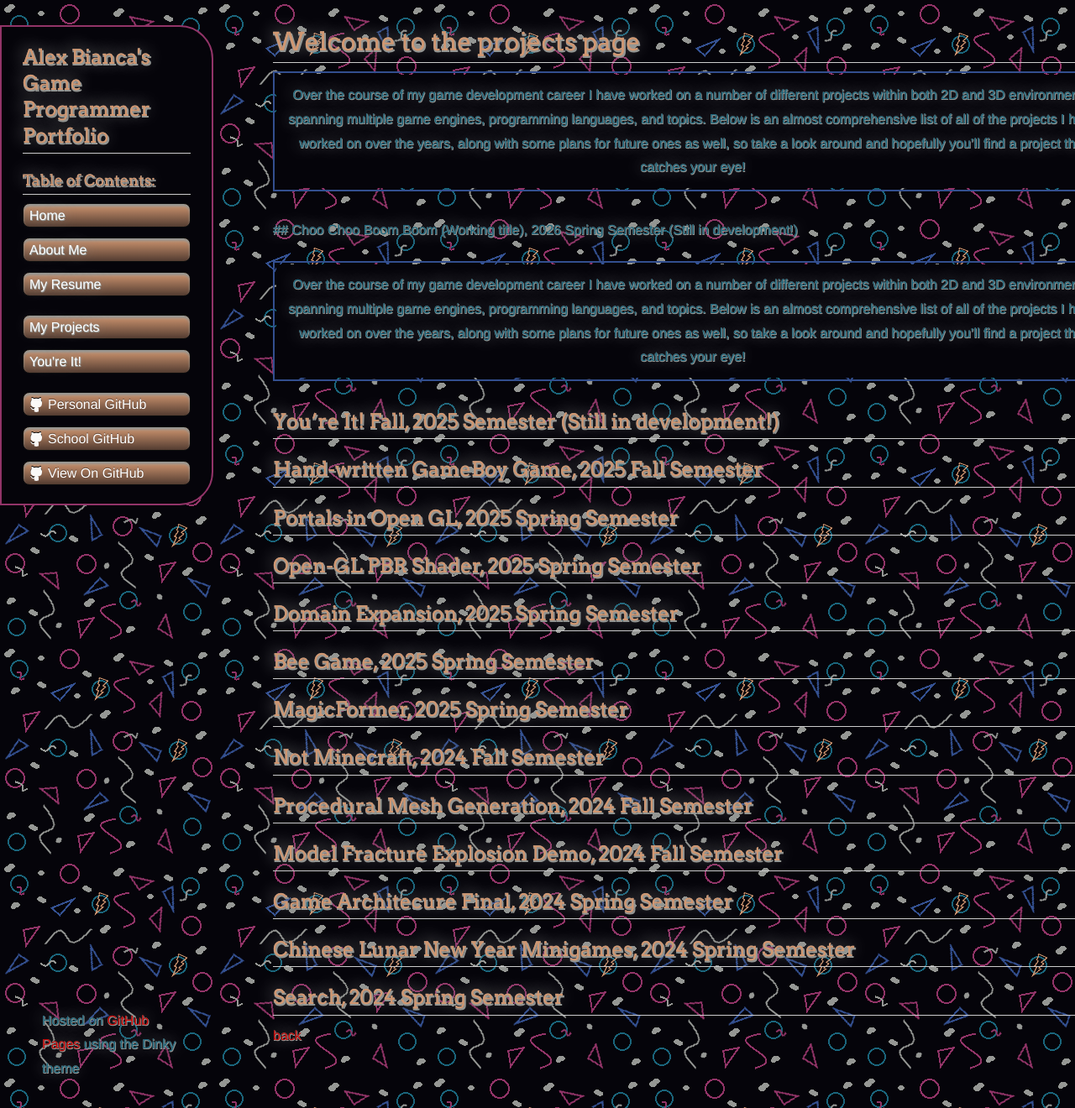
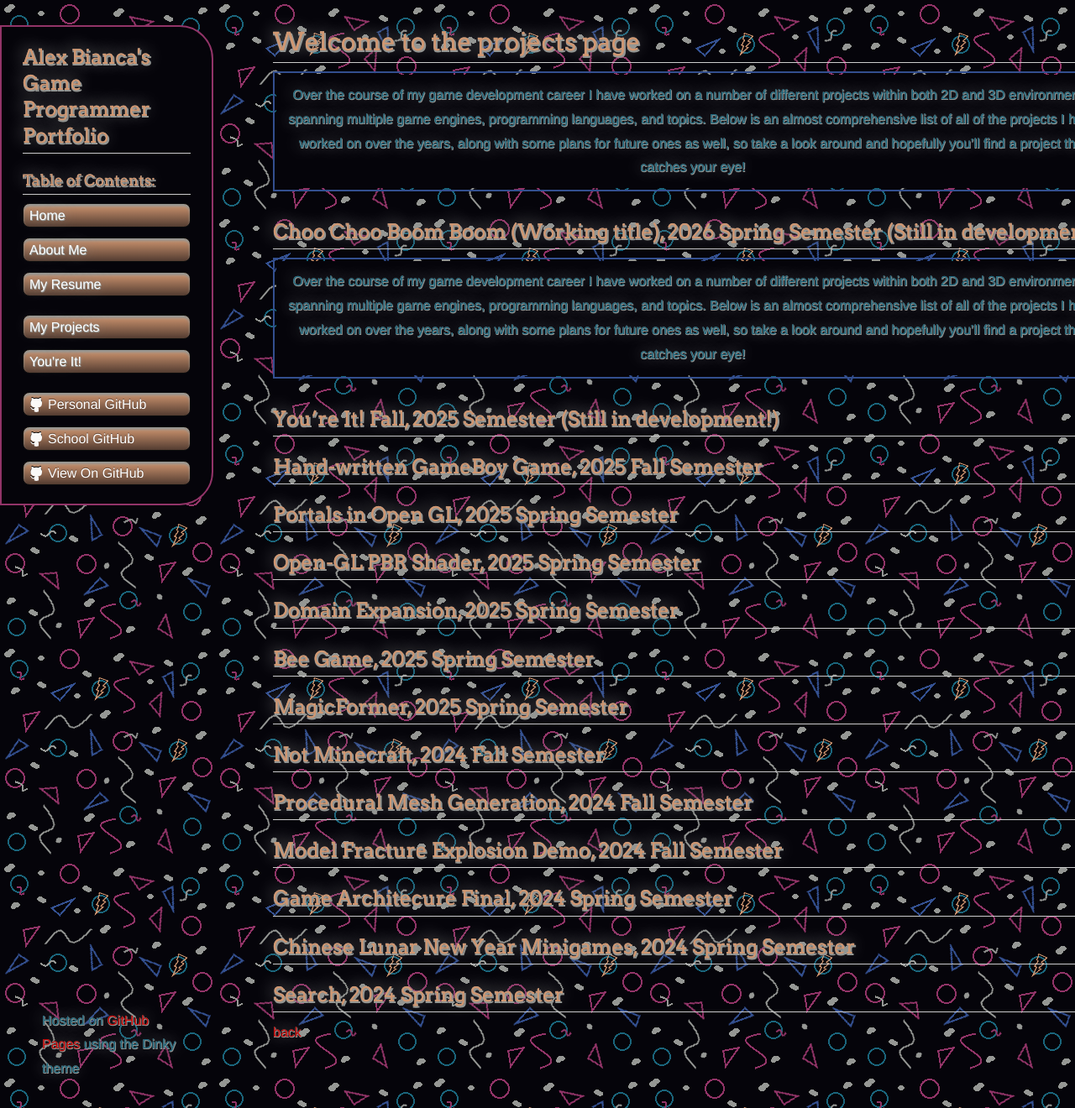
Before and after one commit to goobydaniels/goobydaniels.github.io, a Jekyll site: the page built from projects-page.md, in a window 1280 px wide and 1320 px high. Shown: the whole window at 84% size. Built offline with Jekyll 4.4.1, drawn with Linux system fonts in a browser that asks for light colours; our own code applies the rules of GitHub Pages for plain Markdown files.

Commit message:
this will work

```diff
--- a/projects-page.md
+++ b/projects-page.md
@@ -13,7 +13,7 @@ layout: default
   </tr>
 </table>
 
-<b>## Choo Choo Boom Boom (Working title), 2026 Spring Semester (Still in development!)</b>
+## <b>Choo Choo Boom Boom (Working title), 2026 Spring Semester (Still in development!)</b>
 
 <table>
   <tr>
```
